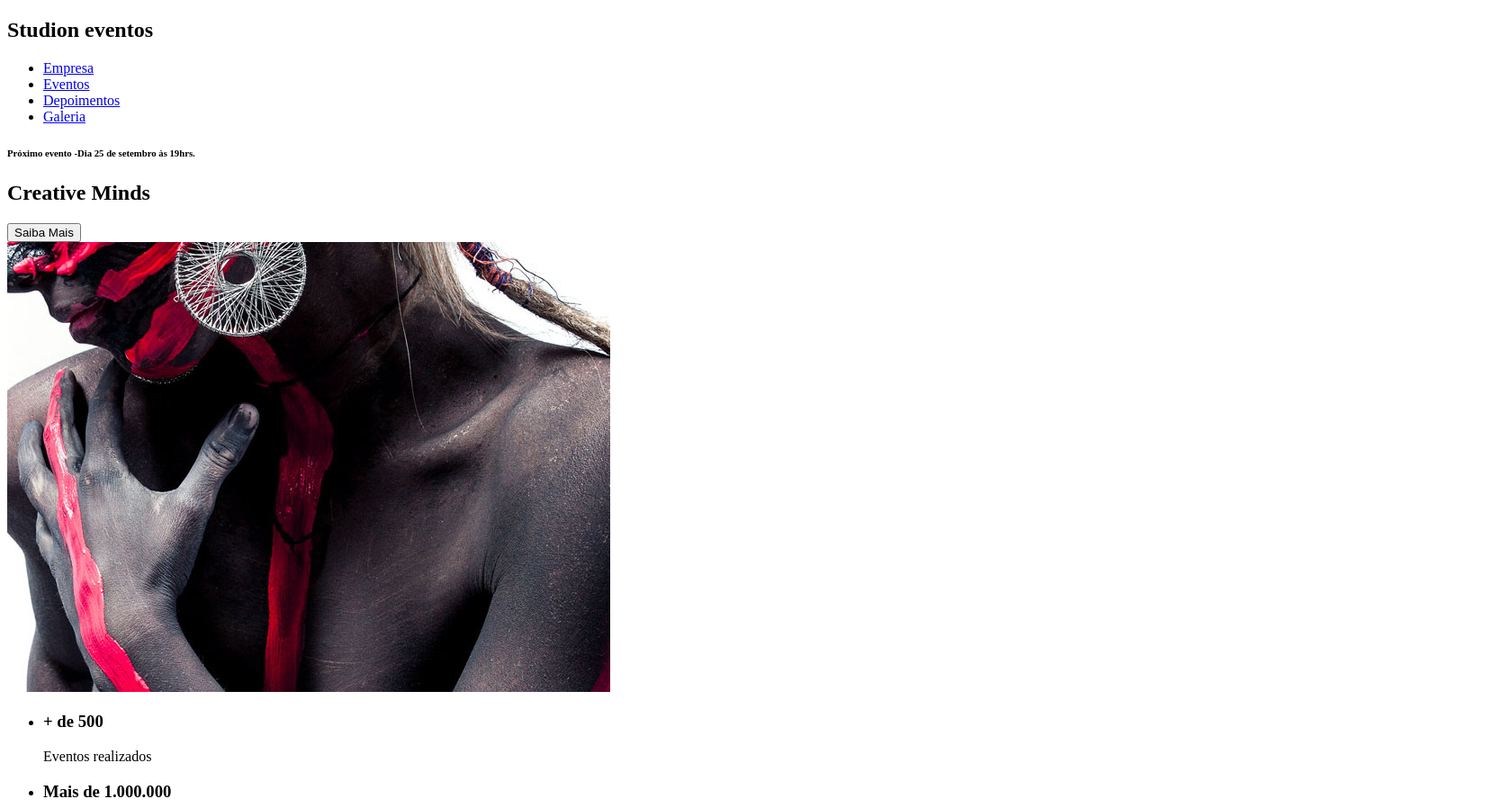
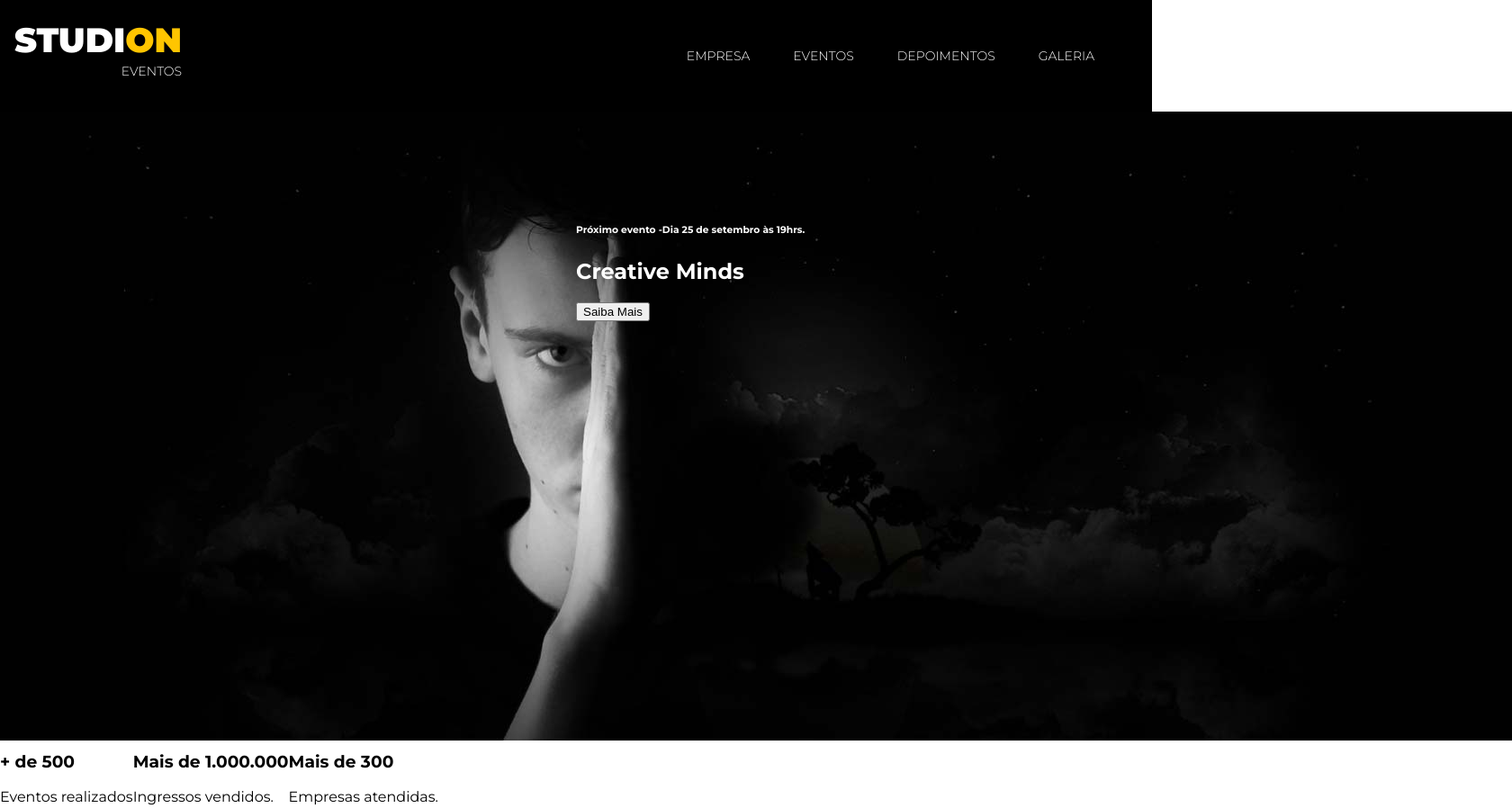
Before and after one commit to dioliviers/studion, a website: page src/index.html in a window 1280 px wide. Shown: the top 898 px of the page at 90% size, 1680 px wide, since content can reach past the window. Drawn offline with Linux system fonts and the light colour scheme.

Commit message:
feat(inserted_header_and_image-logo)

```diff
--- a/src/index.html
+++ b/src/index.html
@@ -5,14 +5,19 @@
     <meta charset="UTF-8">
     <meta http-equiv="X-UA-Compatible" content="IE=edge">
     <meta name="viewport" content="width=, initial-scale=1.0" />
+    <link rel="stylesheet" href="style.css">
     <title>Studion</title>
 </head>
 
 <body>
-    <nav>
-        <h1>Studi<span>on</span> <span>eventos</span></h1>
+    <nav class="navbar" style="z-index: 1;">
 
-        <ul>
+        <h1 class="logo-studion">
+            Studi<span class="copy--primary">on</span>
+            <span class="logo-studion__subtitle">Eventos</span>
+        </h1>
+
+        <ul class="navbar__links">
             <li>
                 <a href="#empresa" target="_blank">Empresa</a>
             </li>
@@ -32,16 +37,20 @@
     <header>
         <div id="slider">
             <div class="slide">
-                <h6><span>Próximo evento</span> -Dia 25 de setembro às 19hrs.</h6>
-                <h2>Creative Minds</h2>
-                <button>Saiba Mais</button>
+                <img class="slide__background-imag" src="./images/banner.jpg" alt="Studion Banner">
+
+                <div class="slide__copy">
+                    <h6><span>Próximo evento</span> -Dia 25 de setembro às 19hrs.</h6>
+                    <h2>Creative Minds</h2>
+                    <button>Saiba Mais</button>
+                </div>
+
             </div>
         </div>
     </header>
 
     <main>
         <section>
-            <img src="./images/institutional.jpg" alt="alt institucional">
             <ul>
                 <li>
                     <h3>+ de 500 </h3> Eventos realizados
@@ -57,6 +66,8 @@
 
         <section>
             <div>
+
+                <img src="./images/institutional.jpg" alt="alt institucional">
                 <h6>Fazemos seu evento acontecer</h6>
                 <h4>Lorem ipsum dolor sit amet consectetur adipisicing elit.</h4>
                 <p>Lorem ipsum dolor sit amet, consectetur adipisicing elit. Ut harum voluptatibus eaque amet similique
@@ -65,6 +76,7 @@
                 <button>Saiba Mais</button>
             </div>
         </section>
+
         <section>
             <div>
                 <h6>você informa a temática e nós planejamos um evento com tecnologia e </h6>
--- /dev/null
+++ b/src/style.css
@@ -0,0 +1,100 @@
+@import url('https://fonts.googleapis.com/css2?family=Montserrat:wght@300;400;700;900&display=swap');
+
+* {
+  box-sizing: border-box;
+}
+
+:root {
+  font-family: 'Montserrat', sans-serif;
+  font-size: 16px;
+  --color-primary: #ffc500;
+  --default-padding: 1rem;
+}
+
+body {
+  margin: 0;
+  padding-top: 7.75rem;
+}
+
+ul {
+  display: flex;
+  list-style: none;
+  padding-left: 0;
+}
+
+.navbar {
+  position: fixed;
+  z-index: 1;
+  display: grid;
+  grid-template-columns: 1fr 9fr;
+  align-items: center;
+  top: 0;
+  left: 0;
+
+  width: 100vw;
+  height: 7.75rem;
+  padding: 0 1rem;
+
+  background-color: #000; /* vermelho / verde / azul / transparência - 0 - F */
+  color: #fff;
+}
+
+.navbar__links {
+  justify-self: end;
+}
+
+.navbar__links li {
+  font-size: 0.875rem;
+  margin-right: 3rem;
+  text-transform: uppercase;
+}
+
+.navbar__links a {
+  font-weight: 300;
+  color: #fff;
+  text-decoration: none;
+}
+
+.navbar__links a:hover {
+  color: var(--color-primary);
+}
+
+.logo-studion {
+  font-size: 2.375rem;
+  font-weight: 900;
+  line-height: 1ch; /* relativa ao tamanho da altura do glifo 0 da fonte */
+  text-transform: uppercase;
+  text-align: right;
+}
+
+.logo-studion__subtitle {
+  font-size: 0.875rem;
+  font-weight: 300;
+}
+
+.copy--primary {
+  color: var(--color-primary);
+}
+
+#slider {
+  background-color: #000;
+  color: #fff;
+}
+
+.slide {
+  position: relative;
+  height: calc(100vh - 7.75rem);
+}
+
+.slide__background-image {
+  width: 100%;
+  height: 100%;
+  object-fit: cover;
+  object-position: center;
+}
+
+.slide__copy {
+  position: absolute;
+  top: 6.25rem;
+  left: 50vw;
+}
```
